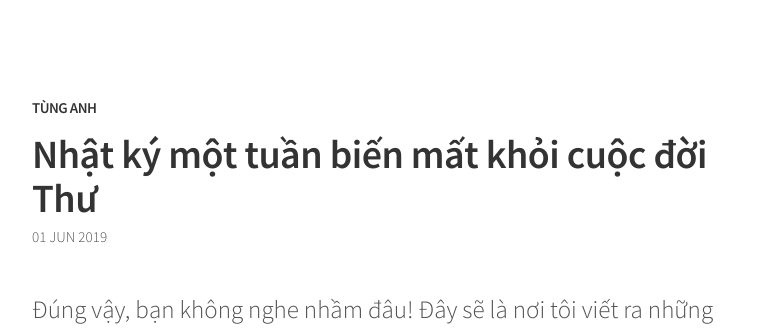
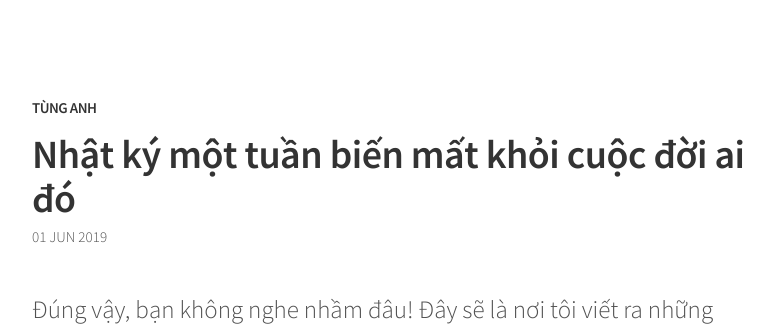
Before and after one commit to duongtunganh/duongtunganh, a Jekyll site: the page built from _posts/2019-06-01-nhat-ky-mot-tuan-bien-mat-khoi-cuoc-doi-thu.md, in a window 1280 px wide and 900 px high. Shown: the top 329 px of the window, without its empty margins (248-1029 px from the left). Built offline with Jekyll 4.4.1, drawn with Linux system fonts in a browser that asks for light colours; comment, search, counter and statistics services are not loaded.

Commit message:
Update 2019-06-01-nhat-ky-mot-tuan-bien-mat-khoi-cuoc-doi-thu.md

```diff
--- a/_posts/2019-06-01-nhat-ky-mot-tuan-bien-mat-khoi-cuoc-doi-thu.md
+++ b/_posts/2019-06-01-nhat-ky-mot-tuan-bien-mat-khoi-cuoc-doi-thu.md
@@ -1,5 +1,5 @@
 ---
-title: Nhật ký một tuần biến mất khỏi cuộc đời Thư
+title: Nhật ký một tuần biến mất khỏi cuộc đời ai đó
 comments: true
 ---
 
```
